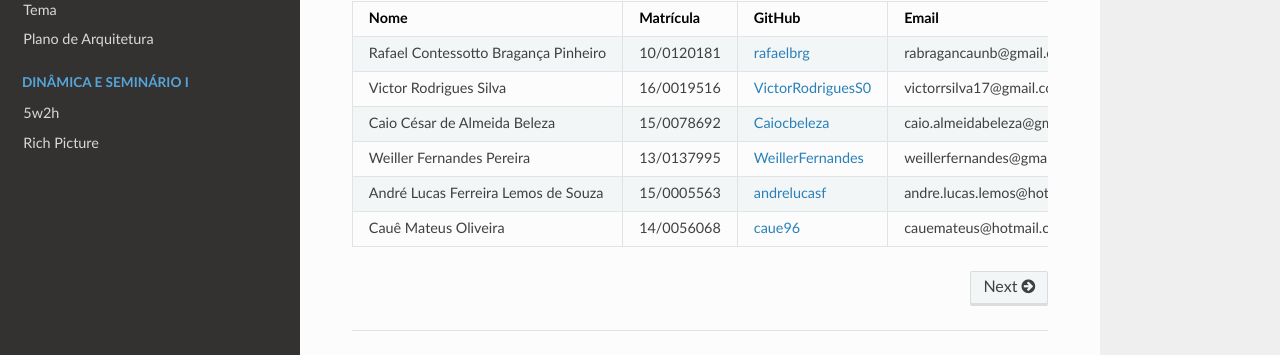
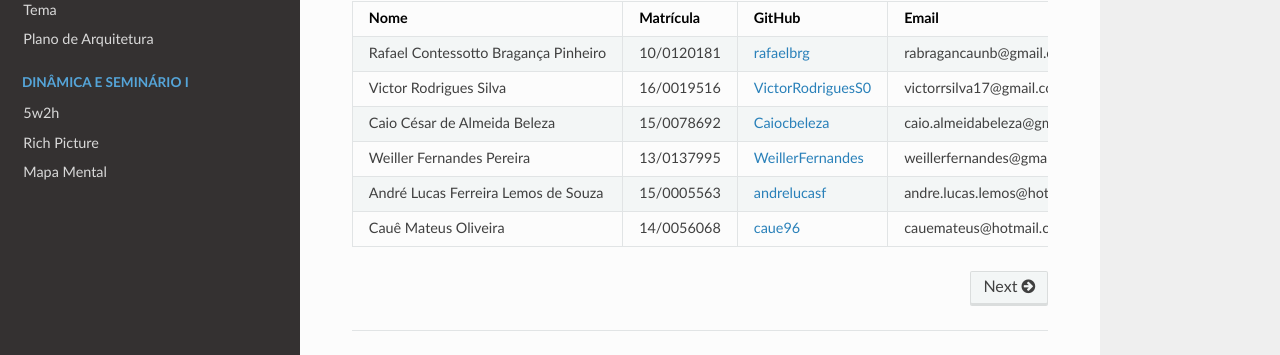
Before and after one commit to desenho-2019/Wiki, an MkDocs documentation site: the page built from docs/index.md, in a window 1280 px wide. Shown: the part 215-570 px from the top of the page. Built offline with MkDocs 1.6.1, drawn with Linux system fonts in a browser that asks for light colours; nearby versions of some CDN libraries.

Commit message:
Atualizando YML

```diff
--- a/mkdocs.yml
+++ b/mkdocs.yml
@@ -7,4 +7,5 @@ nav:
     - Dinâmica e Seminário I:
         - 5w2h: dinamica_01/5w2h.md
         - Rich Picture: dinamica_01/richPicture.md
+        - Mapa Mental: dinamica_01/MapaMental.md
 theme: readthedocs
```
